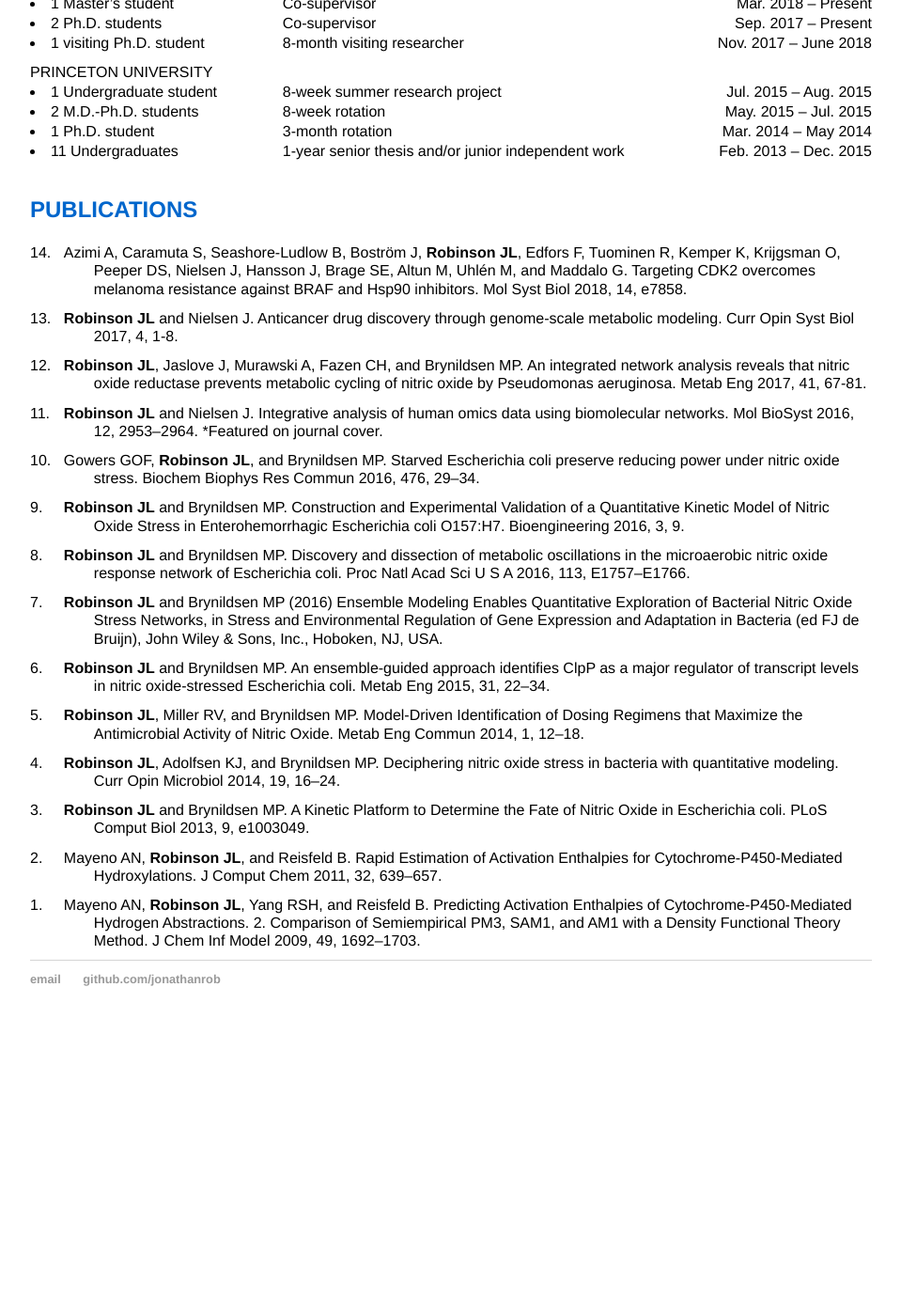
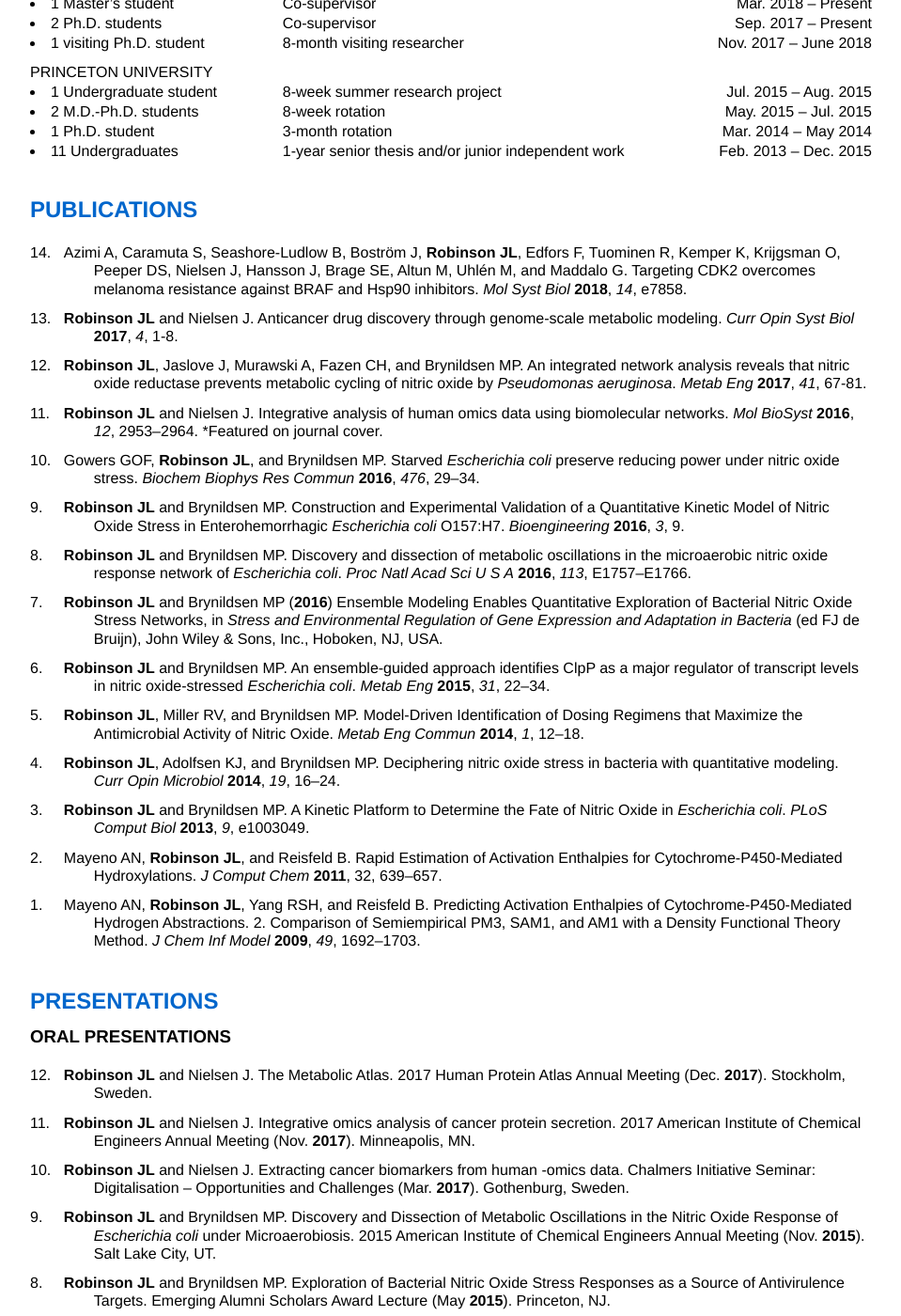
Before and after one commit to JonathanRob/JonathanRob.github.io, a Jekyll site: the page built from cv/index.html, in a window 1280 px wide and 1400 px high, scrolled down 1816 px. Shown: the whole window at 94% size, without its empty margins (160-1119 px from the left). Built offline with Jekyll 4.4.1, drawn with Linux system fonts in a browser that asks for light colours; before the commit the page ends 2926 px from its top, so only the background shows below that; some of the changed lines change nothing that is shown; some of the changed text lies outside the part shown.

Commit message:
feat: cv/index.html finished updating CV

```diff
--- a/cv/index.html
+++ b/cv/index.html
@@ -312,162 +312,233 @@
 				<p>14.</p>
 			</div>
 			<div class='hang-indent'>
-				<p>Azimi A, Caramuta S, Seashore-Ludlow B, Boström J, <strong>Robinson JL</strong>, Edfors F, Tuominen R, Kemper K, Krijgsman O, Peeper DS, Nielsen J, Hansson J, Brage SE, Altun M, Uhlén M, and Maddalo G. Targeting CDK2 overcomes melanoma resistance against BRAF and Hsp90 inhibitors. Mol Syst Biol 2018, 14, e7858.</p>
+				<p><a href='/cv/papers/MSB_2018_CDK2.pdf'>Azimi A, Caramuta S, Seashore-Ludlow B, Boström J, <b>Robinson JL</b>, Edfors F, Tuominen R, Kemper K, Krijgsman O, Peeper DS, Nielsen J, Hansson J, Brage SE, Altun M, Uhlén M, and Maddalo G. Targeting CDK2 overcomes melanoma resistance against BRAF and Hsp90 inhibitors. <i>Mol Syst Biol</i> <b>2018</b>, <i>14</i>, e7858.</a></p>
 			</div>
 
 			<div>
 				<p>13.</p>
 			</div>
 			<div class='hang-indent'>
-				<p><strong>Robinson JL</strong> and Nielsen J. Anticancer drug discovery through genome-scale metabolic modeling. Curr Opin Syst Biol 2017, 4, 1-8.</p>
+				<p><a href='/cv/papers/COSB_2017_AnticancerDrugsGEMs.pdf'><b>Robinson JL</b> and Nielsen J. Anticancer drug discovery through genome-scale metabolic modeling. <i>Curr Opin Syst Biol</i> <b>2017</b>, <i>4</i>, 1-8.</a></p>
 			</div>
 
 			<div>
 				<p>12.</p>
 			</div>
 			<div class='hang-indent'>
-				<p><strong>Robinson JL</strong>, Jaslove J, Murawski A, Fazen CH, and Brynildsen MP. An integrated network analysis reveals that nitric oxide reductase prevents metabolic cycling of nitric oxide by Pseudomonas aeruginosa. Metab Eng 2017, 41, 67-81.</p>
+				<p><a href='/cv/papers/MBE_2017_PAO1.pdf'><b>Robinson JL</b>, Jaslove J, Murawski A, Fazen CH, and Brynildsen MP. An integrated network analysis reveals that nitric oxide reductase prevents metabolic cycling of nitric oxide by <i>Pseudomonas aeruginosa</i>. <i>Metab Eng</i> <b>2017</b>, <i>41</i>, 67-81.</a></p>
 			</div>
 
 			<div>
 				<p>11.</p>
 			</div>
 			<div class='hang-indent'>
-				<p><strong>Robinson JL</strong> and Nielsen J. Integrative analysis of human omics data using biomolecular networks. Mol BioSyst 2016, 12, 2953–2964. *Featured on journal cover.</p>
+				<p><a href='/cv/papers/MolBioSyst2016Robinson.pdf'><b>Robinson JL</b> and Nielsen J. Integrative analysis of human omics data using biomolecular networks. <i>Mol BioSyst</i> <b>2016</b>, <i>12</i>, 2953–2964.</a> *Featured on journal cover.</p>
 			</div>
 
 			<div>
 				<p>10.</p>
 			</div>
 			<div class='hang-indent'>
-				<p>Gowers GOF, <strong>Robinson JL</strong>, and Brynildsen MP. Starved Escherichia coli preserve reducing power under nitric oxide stress. Biochem Biophys Res Commun 2016, 476, 29–34.</p>
+				<p><a href='/cv/papers/BBRC_2016_starvedEcoli.pdf'>Gowers GOF, <b>Robinson JL</b>, and Brynildsen MP. Starved <i>Escherichia coli</i> preserve reducing power under nitric oxide stress. <i>Biochem Biophys Res Commun</i> <b>2016</b>, <i>476</i>, 29–34.</a></p>
 			</div>
 
 			<div>
 				<p>9.</p>
 			</div>
 			<div class='hang-indent'>
-				<p><strong>Robinson JL</strong> and Brynildsen MP. Construction and Experimental Validation of a Quantitative Kinetic Model of Nitric Oxide Stress in Enterohemorrhagic Escherichia coli O157:H7. Bioengineering 2016, 3, 9.</p>
+				<p><a href='/cv/papers/Bioeng_2016_EHEC_NOmodel.pdf'><b>Robinson JL</b> and Brynildsen MP. Construction and Experimental Validation of a Quantitative Kinetic Model of Nitric Oxide Stress in Enterohemorrhagic <i>Escherichia coli</i> O157:H7. <i>Bioengineering</i> <b>2016</b>, <i>3</i>, 9.</a></p>
 			</div>
 
 			<div>
 				<p>8.</p>
 			</div>
 			<div class='hang-indent'>
-				<p><strong>Robinson JL</strong> and Brynildsen MP. Discovery and dissection of metabolic oscillations in the microaerobic nitric oxide response network of Escherichia coli. Proc Natl Acad Sci U S A 2016, 113, E1757–E1766.</p>
+				<p><a href='/cv/papers/PNAS_2016_NOoscill.pdf'><b>Robinson JL</b> and Brynildsen MP. Discovery and dissection of metabolic oscillations in the microaerobic nitric oxide response network of <i>Escherichia coli</i>. <i>Proc Natl Acad Sci U S A</i> <b>2016</b>, <i>113</i>, E1757–E1766.</a></p>
 			</div>
 
 			<div>
 				<p>7.</p>
 			</div>
 			<div class='hang-indent'>
-				<p><strong>Robinson JL</strong> and Brynildsen MP (2016) Ensemble Modeling Enables Quantitative Exploration of Bacterial Nitric Oxide Stress Networks, in Stress and Environmental Regulation of Gene Expression and Adaptation in Bacteria (ed FJ de Bruijn), John Wiley & Sons, Inc., Hoboken, NJ, USA.</p>
+				<p><a href='/cv/papers/FJ_de_Bruijn_2016_ch17-6.pdf'><b>Robinson JL</b> and Brynildsen MP (<b>2016</b>) Ensemble Modeling Enables Quantitative Exploration of Bacterial Nitric Oxide Stress Networks, in <i>Stress and Environmental Regulation of Gene Expression and Adaptation in Bacteria</i> (ed FJ de Bruijn), John Wiley & Sons, Inc., Hoboken, NJ, USA.</a></p>
 			</div>
 
 			<div>
 				<p>6.</p>
 			</div>
 			<div class='hang-indent'>
-				<p><strong>Robinson JL</strong> and Brynildsen MP. An ensemble-guided approach identifies ClpP as a major regulator of transcript levels in nitric oxide-stressed Escherichia coli. Metab Eng 2015, 31, 22–34.</p>
+				<p><a href='/cv/papers/MBE_2015_ClpP_nitric_oxide.pdf'><b>Robinson JL</b> and Brynildsen MP. An ensemble-guided approach identifies ClpP as a major regulator of transcript levels in nitric oxide-stressed <i>Escherichia coli</i>. <i>Metab Eng</i> <b>2015</b>, <i>31</i>, 22–34.</a></p>
 			</div>
 
 			<div>
 				<p>5.</p>
 			</div>
 			<div class='hang-indent'>
-				<p><strong>Robinson JL</strong>, Miller RV, and Brynildsen MP. Model-Driven Identification of Dosing Regimens that Maximize the Antimicrobial Activity of Nitric Oxide. Metab Eng Commun 2014, 1, 12–18.</p>
+				<p><a href='/cv/papers/MetEngCommun_2014_Dosing.pdf'><b>Robinson JL</b>, Miller RV, and Brynildsen MP. Model-Driven Identification of Dosing Regimens that Maximize the Antimicrobial Activity of Nitric Oxide. <i>Metab Eng Commun</i> <b>2014</b>, <i>1</i>, 12–18.</a></p>
 			</div>
 
 			<div>
 				<p>4.</p>
 			</div>
 			<div class='hang-indent'>
-				<p><strong>Robinson JL</strong>, Adolfsen KJ, and Brynildsen MP. Deciphering nitric oxide stress in bacteria with quantitative modeling. Curr Opin Microbiol 2014, 19, 16–24.</p>
+				<p><a href='/cv/papers/CurrOpinMicroReview2013.pdf'><b>Robinson JL</b>, Adolfsen KJ, and Brynildsen MP. Deciphering nitric oxide stress in bacteria with quantitative modeling. <i>Curr Opin Microbiol</i> <b>2014</b>, <i>19</i>, 16–24.</a></p>
 			</div>
 
 			<div>
 				<p>3.</p>
 			</div>
 			<div class='hang-indent'>
-				<p><strong>Robinson JL</strong> and Brynildsen MP. A Kinetic Platform to Determine the Fate of Nitric Oxide in Escherichia coli. PLoS Comput Biol 2013, 9, e1003049.</p>
+				<p><a href='/cv/papers/PLoSCompBiol_2013_kineticNOmodel.pdf'><b>Robinson JL</b> and Brynildsen MP. A Kinetic Platform to Determine the Fate of Nitric Oxide in <i>Escherichia coli</i>. <i>PLoS Comput Biol</i> <b>2013</b>, <i>9</i>, e1003049.</a></p>
 			</div>
 
 			<div>
 				<p>2.</p>
 			</div>
 			<div class='hang-indent'>
-				<p>Mayeno AN, <strong>Robinson JL</strong>, and Reisfeld B. Rapid Estimation of Activation Enthalpies for Cytochrome-P450-Mediated Hydroxylations. J Comput Chem 2011, 32, 639–657.</p>
+				<p><a href='/cv/papers/JCC_2010_Mayeno_Robinson_Reisfeld.pdf'>Mayeno AN, <b>Robinson JL</b>, and Reisfeld B. Rapid Estimation of Activation Enthalpies for Cytochrome-P450-Mediated Hydroxylations. <i>J Comput Chem</i> <b>2011</b>, 32, 639–657.</a></p>
 			</div>
 
 			<div>
 				<p>1.</p>
 			</div>
 			<div class='hang-indent'>
-				<p>Mayeno AN, <strong>Robinson JL</strong>, Yang RSH, and Reisfeld B. Predicting Activation Enthalpies of Cytochrome-P450-Mediated Hydrogen Abstractions. 2. Comparison of Semiempirical PM3, SAM1, and AM1 with a Density Functional Theory Method. J Chem Inf Model 2009, 49, 1692–1703.</p>
+				<p><a href='/cv/papers/JCIM_2009_Mayeno.pdf'>Mayeno AN, <b>Robinson JL</b>, Yang RSH, and Reisfeld B. Predicting Activation Enthalpies of Cytochrome-P450-Mediated Hydrogen Abstractions. 2. Comparison of Semiempirical PM3, SAM1, and AM1 with a Density Functional Theory Method. <i>J Chem Inf Model</i> <b>2009</b>, <i>49</i>, 1692–1703.</a></p>
+			</div>
+		</div>
+		<br class='big'>
+
+
+		<h2>PRESENTATIONS</h2>
+		<br>
+		<h3>ORAL PRESENTATIONS</h3>
+		<br>
+		<div class='reference'>
+			<div>
+				<p>12.</p>
+			</div>
+			<div class='hang-indent'>
+				<p><b>Robinson JL</b> and Nielsen J. The Metabolic Atlas. 2017 Human Protein Atlas Annual Meeting (Dec. <b>2017</b>). Stockholm, Sweden.</p>
 			</div>
 
+			<div>
+				<p>11.</p>
+			</div>
+			<div class='hang-indent'>
+				<p><b>Robinson JL</b> and Nielsen J. Integrative omics analysis of cancer protein secretion. 2017 American Institute of Chemical Engineers Annual Meeting (Nov. <b>2017</b>). Minneapolis, MN.</p>
+			</div>
 
+			<div>
+				<p>10.</p>
+			</div>
+			<div class='hang-indent'>
+				<p><b>Robinson JL</b> and Nielsen J. Extracting cancer biomarkers from human -omics data. Chalmers Initiative Seminar: Digitalisation – Opportunities and Challenges (Mar. <b>2017</b>). Gothenburg, Sweden.</p>
+			</div>
+
+			<div>
+				<p>9.</p>
+			</div>
+			<div class='hang-indent'>
+				<p><b>Robinson JL</b> and Brynildsen MP. Discovery and Dissection of Metabolic Oscillations in the Nitric Oxide Response of <i>Escherichia coli</i> under Microaerobiosis. 2015 American Institute of Chemical Engineers Annual Meeting (Nov. <b>2015</b>). Salt Lake City, UT.</p>
+			</div>
+
+			<div>
+				<p>8.</p>
+			</div>
+			<div class='hang-indent'>
+				<p><b>Robinson JL</b> and Brynildsen MP. Exploration of Bacterial Nitric Oxide Stress Responses as a Source of Antivirulence Targets. Emerging Alumni Scholars Award Lecture (May <b>2015</b>). Princeton, NJ.</p>
+			</div>
+
+			<div>
+				<p>7.</p>
+			</div>
+			<div class='hang-indent'>
+				<p><b>Robinson JL</b> and Brynildsen MP. Emergent Properties of the <i>E. coli</i> Nitric Oxide Response Network. 2014 American Institute of Chemical Engineers Annual Meeting (Nov. <b>2014</b>). Atlanta, GA.</p>
+			</div>
+
+			<div>
+				<p>6.</p>
+			</div>
+			<div class='hang-indent'>
+				<p><b>Robinson JL</b> and Brynildsen MP. Model-Driven Identification of Antivirulence Targets in the Nitric Oxide Response Network of <i>E. coli</i>. Princeton Bioengineering Colloquium (Mar. <b>2014</b>). Princeton, NJ.</p>
+			</div>
+
+			<div>
+				<p>5.</p>
+			</div>
+			<div class='hang-indent'>
+				<p><b>Robinson JL</b> and Brynildsen MP. Model-Driven Identification of Antivirulence Targets in the Nitric Oxide Response Network of Bacteria. Princeton Graduate Student Symposium (Oct. <b>2013</b>). Princeton, NJ.</p>
+			</div>
+
+			<div>
+				<p>4.</p>
+			</div>
+			<div class='hang-indent'>
+				<p><b>Robinson JL</b> and Brynildsen MP. Model-Driven Identification of Clp Protease Activity as an Emergent Property of the Nitric Oxide Response Network in <i>Escherichia coli</i>. Molecular Genetics of Bacteria and Phages Meeting (Aug. <b>2013</b>). Madison, WI.</p>
+			</div>
+
+			<div>
+				<p>3.</p>
+			</div>
+			<div class='hang-indent'>
+				<p><b>Robinson JL</b> and Brynildsen MP. A Kinetic Platform to Determine the Fate of Nitric Oxide in <i>Escherichia coli</i>. Princeton Prokaryotes Meeting (May <b>2013</b>). Princeton, NJ.</p>
+			</div>
+
+			<div>
+				<p>2.</p>
+			</div>
+			<div class='hang-indent'>
+				<p><b>Robinson JL</b> and Brynildsen MP. A Kinetic Platform to Determine the Fate of Nitric Oxide in Bacteria. American Institute of Chemical Engineers Annual Meeting (Oct. <b>2012</b>). Pittsburgh, PA.</p>
+			</div>
+
+			<div>
+				<p>1.</p>
+			</div>
+			<div class='hang-indent'>
+				<p><b>Robinson JL</b> and Brynildsen MP. Investigation of <i>E. coli</i> Biofilm Production using Elementary Mode Analysis. Princeton Biofilm Consortium (Oct. <b>2011</b>). Princeton, NJ.</p>
+			</div>
 		</div>
+		<br class='big'>
 
+		<h3>POSTER PRESENTATIONS</h3>
 		<br>
+		<div class='reference'>
+			<div>
+				<p>5.</p>
+			</div>
+			<div class='hang-indent'>
+				<p><b>Robinson JL</b> and Brynildsen MP. Identification of Antivirulence Targets in Bacterial Nitric Oxide Defense Networks. Princeton Bioengineering Day (Oct. <b>2015</b>). Princeton, NJ.</p>
+			</div>
 
-			<!--
+			<div>
+				<p>4.</p>
+			</div>
+			<div class='hang-indent'>
+				<p><b>Robinson JL</b> and Brynildsen MP. A Kinetic Platform to Determine the Fate of Nitric Oxide in <i>E. coli</i>. Princeton Graduate Student Symposium (Oct. <b>2012</b>). Princeton, NJ.</p>
+			</div>
 
+			<div>
+				<p>3.</p>
+			</div>
+			<div class='hang-indent'>
+				<p>Adolfsen KJ, <b>Robinson JL</b>, Pan J, Link AJ, and Brynildsen MP. Novel Strategies to Prevent Biofouling: Connecting Physiology to Biofilm Material Properties. Princeton Center for Complex Materials NSF Site Visit (Sep. <b>2012</b>). Princeton, NJ.</p>
+			</div>
 
+			<div>
+				<p>2.</p>
+			</div>
+			<div class='hang-indent'>
+				<p><b>Robinson JL</b>, Reisfeld B, and Mayeno AN. Predicting Activation Enthalpies of Cytochrome-P450-Mediated Hydrogen Abstractions: Comparison of Semi-Empirical PM3, SAM1, and AM1 with a Density Functional Theory Method. 49th Annual Meeting of the Society of Toxicology (Mar. <b>2010</b>). Salt Lake City, UT.</p>
+			</div>
 
-			3.
+			<div>
+				<p>1.</p>
+			</div>
+			<div class='hang-indent'>
+				<p><b>Robinson JL</b>, Reisfeld B, and Mayeno AN. An Updated Methodology to Predict Rates of Cytochrome P450 Mediated Hydroxylation of Aliphatic Substrates (Apr. <b>2008</b>). Colorado State University Celebrate Undergraduate Research and Creativity Showcase. Fort Collins, CO. *Award: Honors in the College of Engineering</p>
+			</div>
+		</div> <!-- class='reference' -->
+		<br><br><br><br>
+	</div> <!-- class='cv-body' -->
 
-			2.
-
-			1.
-
-
-
-			PRESENTATIONS
-
-
-			ORAL PRESENTATIONS
-
-			12. Robinson JL and Nielsen J. The Metabolic Atlas. 2017 Human Protein Atlas Annual Meeting (Dec. 2017). Stockholm, Sweden.
-
-			11. Robinson JL and Nielsen J. Integrative omics analysis of cancer protein secretion. 2017 American Institute of Chemical Engineers Annual Meeting (Nov. 2017). Minneapolis, MN.
-
-			10. Robinson JL and Nielsen J. Extracting cancer biomarkers from human -omics data. Chalmers Initiative Seminar: Digitalisation – Opportunities and Challenges (Mar. 2017). Gothenburg, Sweden.
-
-			9. Robinson JL and Brynildsen MP. Discovery and Dissection of Metabolic Oscillations in the Nitric Oxide Response of Escherichia coli under Microaerobiosis. 2015 American Institute of Chemical Engineers Annual Meeting (Nov. 2015). Salt Lake City, UT.
-
-			8. Robinson JL and Brynildsen MP. Exploration of Bacterial Nitric Oxide Stress Responses as a Source of Antivirulence Targets. Emerging Alumni Scholars Award Lecture (May 2015). Princeton, NJ.
-
-			7. Robinson JL and Brynildsen MP. Emergent Properties of the E. coli Nitric Oxide Response Network. 2014 American Institute of Chemical Engineers Annual Meeting (Nov. 2014). Atlanta, GA.
-
-			6. Robinson JL and Brynildsen MP. Model-Driven Identification of Antivirulence Targets in the Nitric Oxide Response Network of E. coli. Princeton Bioengineering Colloquium (Mar. 2014). Princeton, NJ.
-
-			5. Robinson JL and Brynildsen MP. Model-Driven Identification of Antivirulence Targets in the Nitric Oxide Response Network of Bacteria. Princeton Graduate Student Symposium (Oct. 2013). Princeton, NJ.
-
-			4. Robinson JL and Brynildsen MP. Model-Driven Identification of Clp Protease Activity as an Emergent Property of the Nitric Oxide Response Network in Escherichia coli. Molecular Genetics of Bacteria and Phages Meeting (Aug. 2013). Madison, WI.
-
-			3. Robinson JL and Brynildsen MP. A Kinetic Platform to Determine the Fate of Nitric Oxide in Escherichia coli. Princeton Prokaryotes Meeting (May 2013). Princeton, NJ.
-
-			2. Robinson JL and Brynildsen MP. A Kinetic Platform to Determine the Fate of Nitric Oxide in Bacteria. American Institute of Chemical Engineers Annual Meeting (Oct. 2012). Pittsburgh, PA.
-
-			1. Robinson JL and Brynildsen MP. Investigation of E. coli Biofilm Production using Elementary Mode Analysis. Princeton Biofilm Consortium (Oct. 2011). Princeton, NJ.
-
-
-			POSTER PRESENTATIONS
-
-			6. Robinson JL and Brynildsen MP. Identification of Antivirulence Targets in Bacterial Nitric Oxide Defense Networks. Princeton Bioengineering Day (Oct. 2015). Princeton, NJ.
-
-			5. Robinson JL and Brynildsen MP. A Kinetic Platform to Determine the Fate of Nitric Oxide in E. coli. Princeton Graduate Student Symposium (Oct. 2012). Princeton, NJ.
-
-			4. Adolfsen KJ, Robinson JL, Pan J, Link AJ, and Brynildsen MP. Novel Strategies to Prevent Biofouling: Connecting Physiology to Biofilm Material Properties. Princeton Center for Complex Materials NSF Site Visit (Sep. 2012). Princeton, NJ.
-
-			2. Robinson JL, Reisfeld B, and Mayeno AN. Predicting Activation Enthalpies of Cytochrome-P450-Mediated Hydrogen Abstractions: Comparison of Semi-Empirical PM3, SAM1, and AM1 with a Density Functional Theory Method. 49th Annual Meeting of the Society of Toxicology (Mar. 2010). Salt Lake City, UT.
-
-			1. Robinson JL, Reisfeld B, and Mayeno AN. An Updated Methodology to Predict Rates of Cytochrome P450 Mediated Hydroxylation of Aliphatic Substrates (Apr. 2008). Colorado State University Celebrate Undergraduate Research and Creativity Showcase. Fort Collins, CO. *Award: Honors in the College of Engineering
-
-
-		 -->
-
-	</div>
-
-</div>
+</div> <!-- class='cv' -->
```
